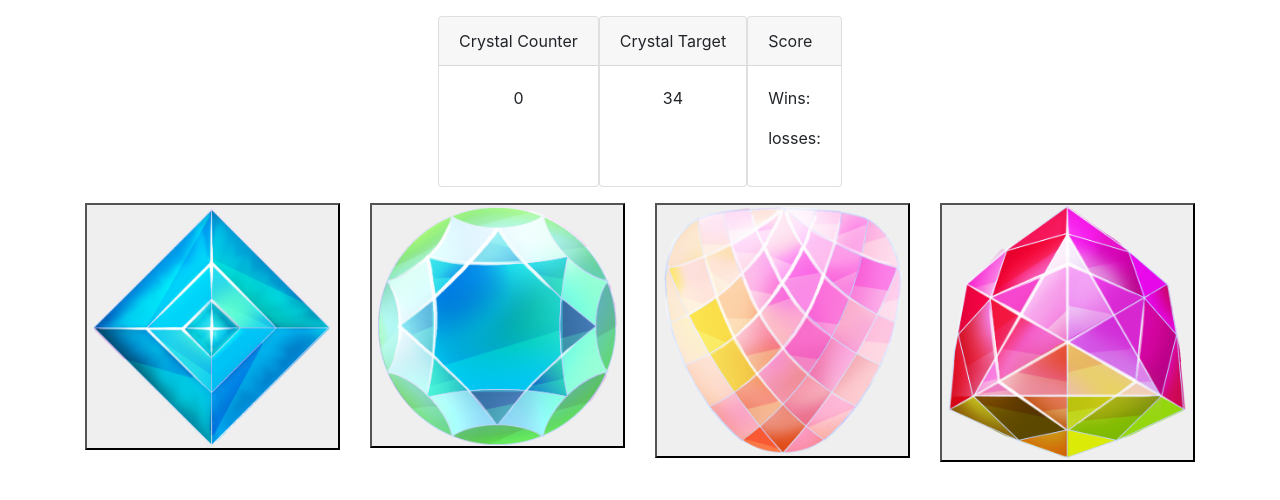
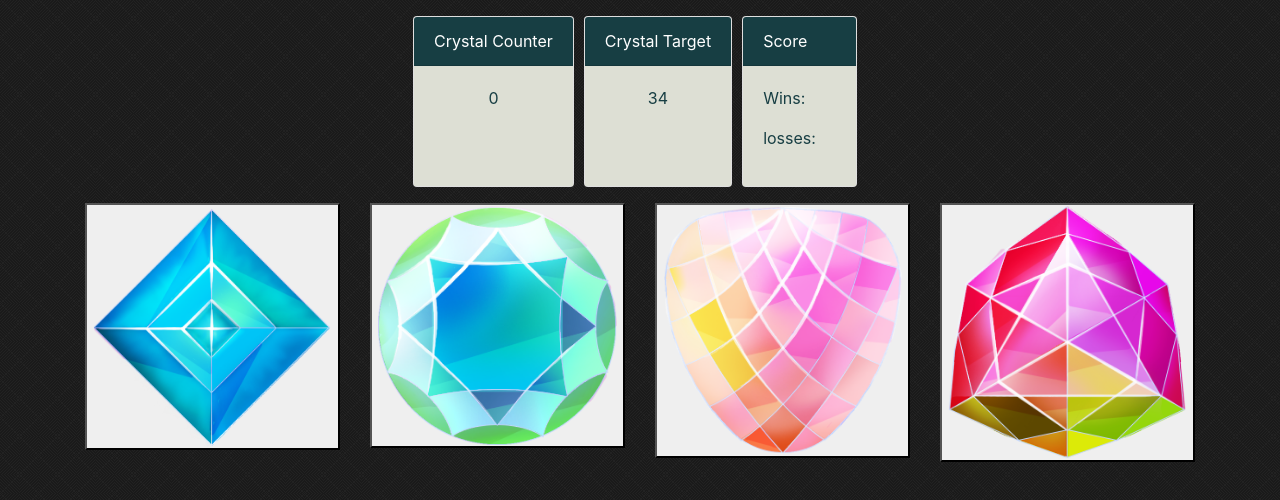
Before and after one commit to Pioneer18/unit-4-game, a plain HTML site: page index.html in a window 1280 px wide. Drawn offline with nearby package versions, Linux system fonts and the light colour scheme.

Commit message:
added css styling to the game; it looks ok

```diff
--- a/assets/css/style.css
+++ b/assets/css/style.css
@@ -1,3 +1,21 @@
-#cr_3 img {
+body{
+    background-image:url(../images/black_lozenge.png);
+}
 
+.card-header{
+    color:#fff;
+    background:#173e43;
 }
+
+.card-body{
+    background:#dddfd4;
+    color:#173e43;
+}
+
+.card{
+    margin-right: 10px;
+}
+
+.score{
+    padding-right:40px;
+}
--- a/index.html
+++ b/index.html
@@ -35,7 +35,7 @@
             <!--this col has two cards in it-->
             <div class="card">
                 <div class="card-header">Score</div>
-                <div class="card-body">
+                <div class="card-body score">
                     <p id="wins">Wins:</p>
                     <p id="losses">losses:</p>
                 </div>
```
Also changed, not shown: assets/images/black_lozenge.png (added).
